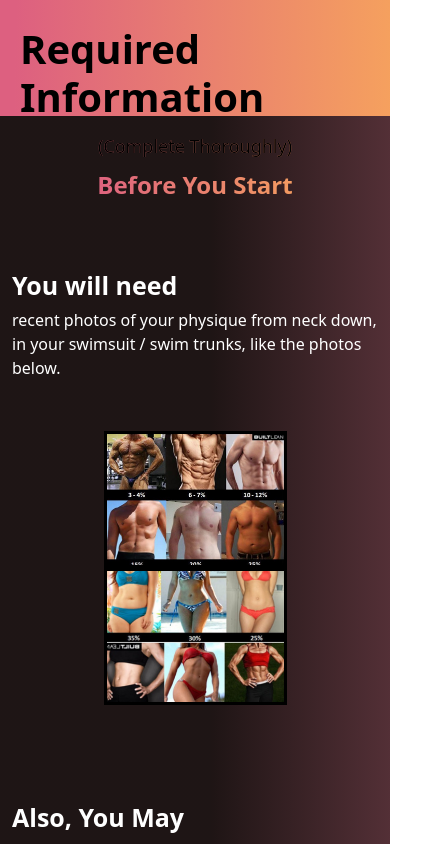
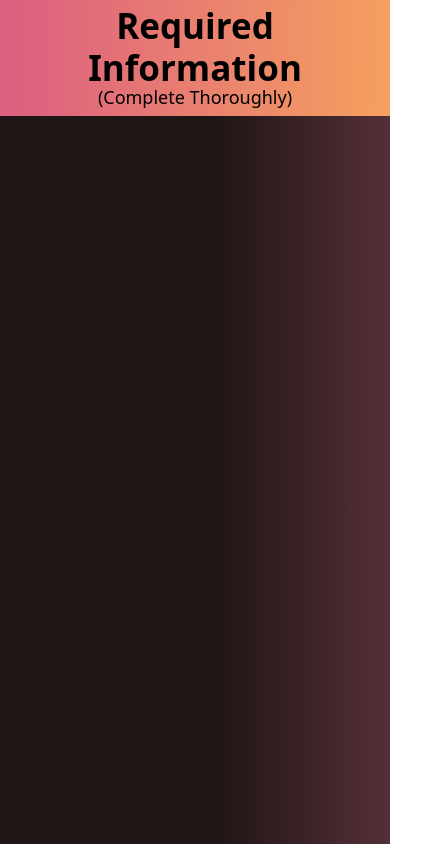
Before and after one commit to dm-dmytrenko/file4-page, a React (Create React App) app: page /file4-page/contact in a window 390 px wide. Shown: the top 844 px of the page, 440 px wide, since content can reach past the window. Built offline with nearby package versions, Linux system fonts and the light colour scheme; a web font is replaced by a local one.

Commit message:
add responsiveness to the header of contact form

```diff
--- a/src/components/contact-form/headerForm/headerForm.scss
+++ b/src/components/contact-form/headerForm/headerForm.scss
@@ -1,19 +1,12 @@
 .header-container {
-    width: 100%;
     height: 116px;
     background: linear-gradient(91deg, #DD6080 4.08%, #F7A55C 106.84%);
-    border: none;
 
     .gradient-text {
-      display: flex;
-      flex-direction: column;
-      align-items: center;
-      justify-content: center;
       color: black;
       font-style: normal;
 
       h1 {
-        padding-top: 20px;
         font-size: 40px;
         font-weight: 700;
         }
@@ -25,13 +18,6 @@
     }
   }
 
-  @media (max-width: 600px) {
-    .gradient-box {
-      height: auto;
-      padding: 20px;
-    }
-
-    .gradient-text {
-      font-size: 24px;
-    }
-  }
+@media (max-width: 460px) {
+  .gradient-text h1 { font-size: 35px !important; }
+}
--- a/src/components/contact-form/headerForm/headerForm.tsx
+++ b/src/components/contact-form/headerForm/headerForm.tsx
@@ -1,15 +1,18 @@
 import React from 'react';
 
+import { Container, Row, Col } from 'react-bootstrap';
 import './headerForm.scss';
 
 const HeaderForm: React.FC = () => {
   return (
-    <div className='header-container'>
-      <header className="gradient-text">
-        <h1>Required Information</h1>
-        <p>(Complete Thoroughly)</p>
-      </header>
-    </div>
+    <Container fluid className='header-container'>
+      <Row className="justify-content-center align-items-center h-100">
+        <Col xs="auto" className="gradient-text text-center">
+          <h1>Required Information</h1>
+          <p>(Complete Thoroughly)</p>
+        </Col>
+      </Row>
+    </Container>
   );
 };
 
--- a/src/components/landing-page/footer/footer.scss
+++ b/src/components/landing-page/footer/footer.scss
@@ -18,15 +18,11 @@
     .footer-botom {
         min-height: 50px;
         padding-top: 10px;
-        // display: flex;
-        // justify-content: center;
-        // align-items: center;
 
         p {
             width: 100%;
             text-align: center;
         }
-
         a {color: white;}
     }
 }
--- a/src/pages/contact-form/contact-form.tsx
+++ b/src/pages/contact-form/contact-form.tsx
@@ -12,10 +12,10 @@ const ContactForm: React.FC = () => {
   return (
     <div className='contact-form'>
       <HeaderForm />
-      <BeforeStart />
+      {/* <BeforeStart />
       <PersonalDetails />
       <Questionnaire />
-      <GradientBox height='39px'/>
+      <GradientBox height='39px'/> */}
     </div>
   );
 };
```
